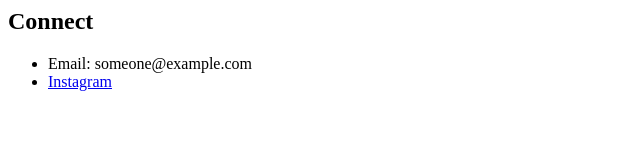
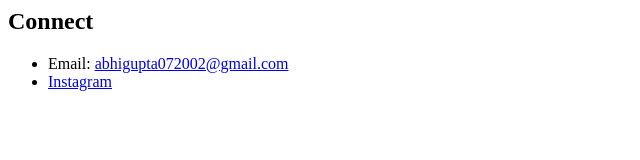
Before and after one commit to abhigupta072002-max/abhigupta072002-max, a plain HTML site: page index.html in a window 1280 px wide. Shown: the whole page, without its empty margins (0-640 px from the left). Drawn offline with Linux system fonts and the light colour scheme.

Commit message:
Make email clickable (mailto)

```diff
--- a/index.html
+++ b/index.html
@@ -1,5 +1,5 @@
 <h2>Connect</h2>
 <ul>
-  <li>Email: someone@example.com</li>
+  <li>Email: <a href="mailto:abhigupta072002@gmail.com">abhigupta072002@gmail.com</a></li>
   <li><a href="https://instagram.com/_abhishek_kumar_gupta" target="_blank">Instagram</a></li>
 </ul>
```
